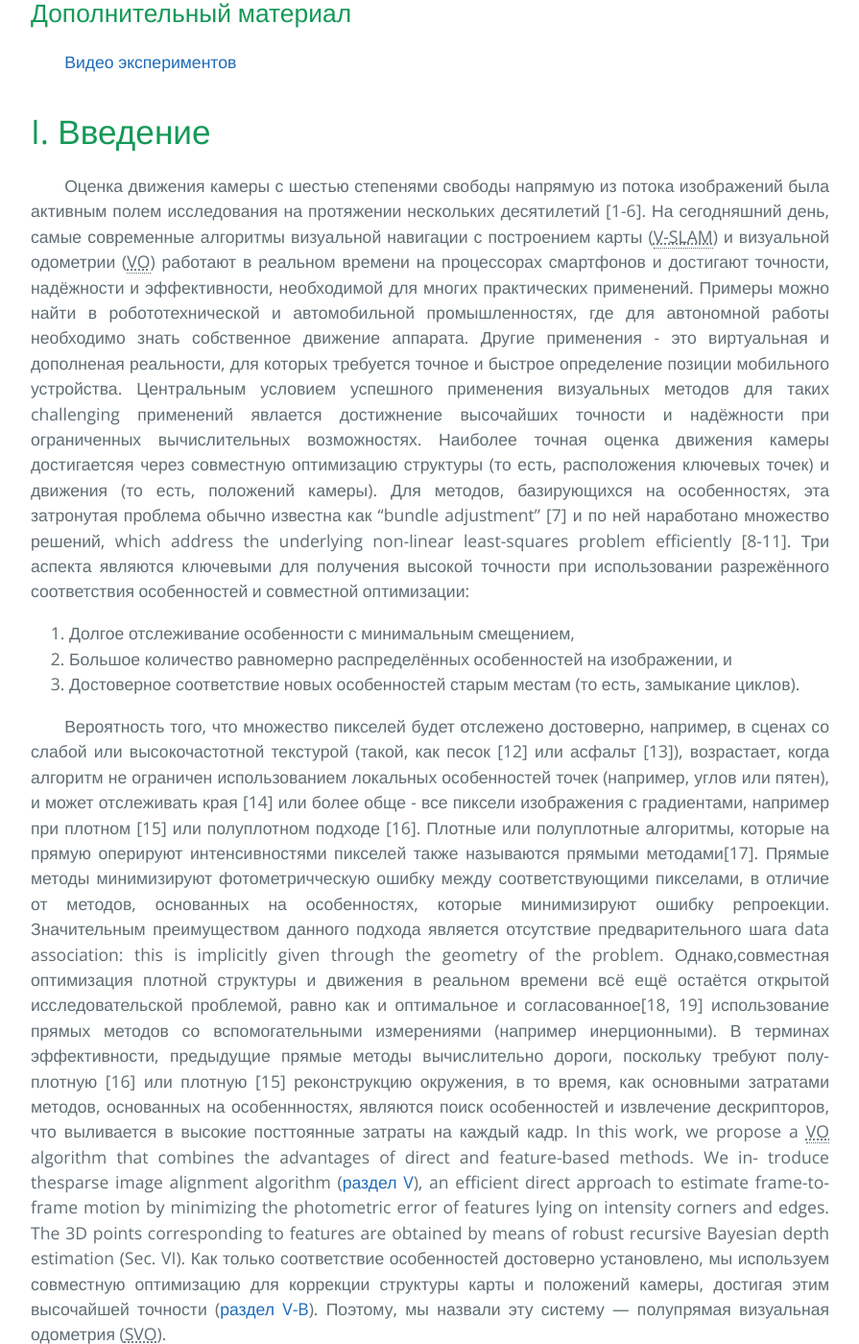
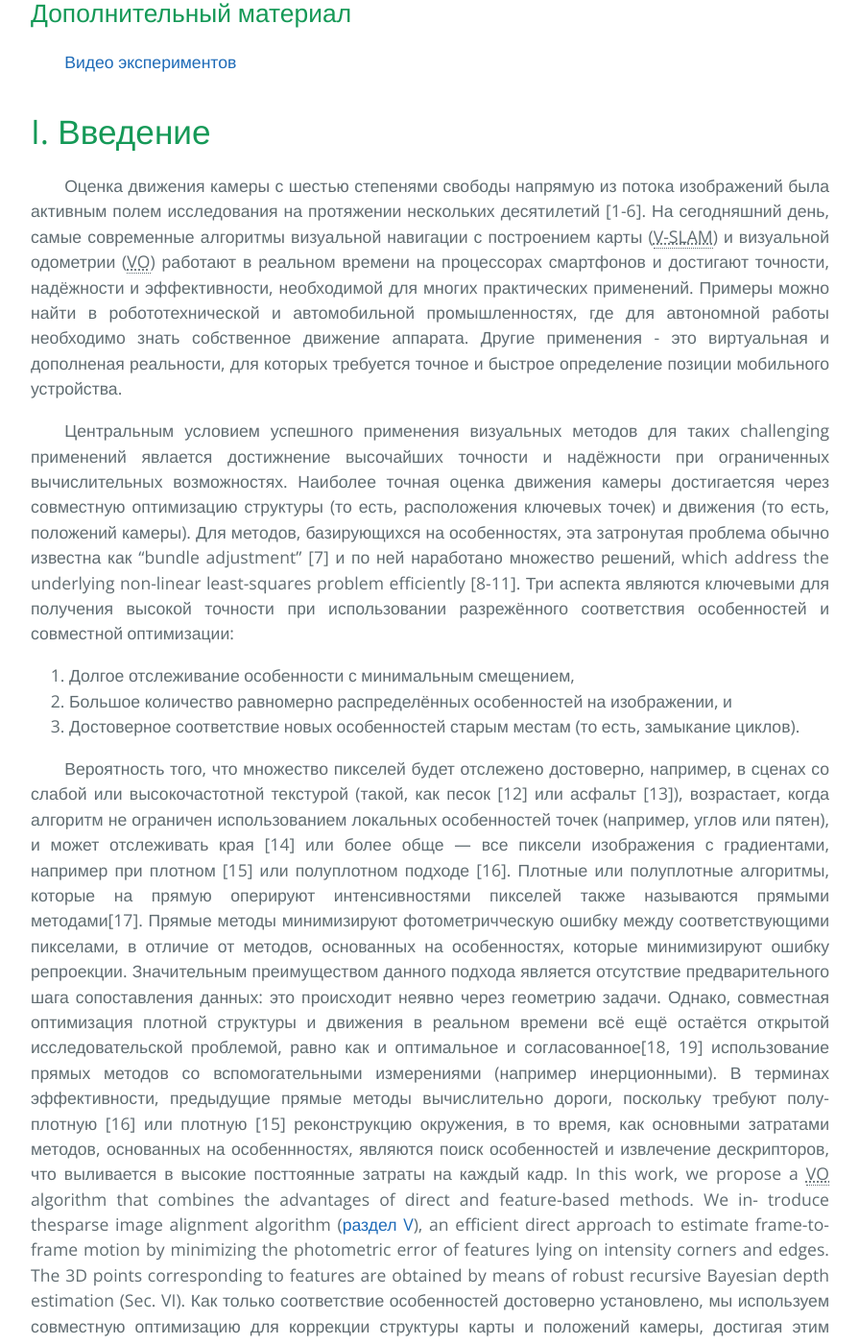
Before and after one commit to i-v-s/slam, a Jekyll site: the page built from svo2.md, in a window 1280 px wide and 1400 px high, scrolled down 1327 px. Shown: the whole window at 96% size, without its empty margins (192-1087 px from the left). Built offline with Jekyll 4.4.1, drawn with Linux system fonts in a browser that asks for light colours; our own code applies the rules of GitHub Pages for plain Markdown files; formulas are drawn with MathJax 3.

Commit message:
Updated svo2.md

```diff
--- a/svo2.md
+++ b/svo2.md
@@ -41,6 +41,7 @@ the UZH Forschungskredit, and the SNSF-ERC Starting Grant.
 Оценка движения камеры с шестью степенями свободы напрямую из потока изображений была активным полем исследования на протяжении нескольких десятилетий [1-6]. На сегодняшний день, самые современные алгоритмы
 визуальной навигации с построением карты (V-SLAM) и визуальной одометрии (VO) работают в реальном времени на процессорах смартфонов и достигают точности, надёжности и эффективности, необходимой для многих практических применений. Примеры можно найти в робототехнической и автомобильной промышленностях, где для автономной работы необходимо знать собственное движение аппарата. Другие применения - это виртуальная и дополненая
 реальности, для которых требуется точное и быстрое определение позиции мобильного устройства.
+
 Центральным условием успешного применения визуальных методов
 для таких challenging применений явлается достижнение
 высочайших точности и надёжности при ограниченных вычислительных возможностях.
@@ -58,7 +59,7 @@ efficiently [8-11]. Три аспекта являются ключевыми д
 в сценах со слабой или высокочастотной текстурой (такой, как песок
 [12] или асфальт [13]), возрастает, когда алгоритм не ограничен
 использованием локальных особенностей точек (например, углов или пятен),
-и может отслеживать края [14] или более обще - все пиксели изображения с
+и может отслеживать края [14] или более обще &mdash; все пиксели изображения с
 градиентами, например при плотном [15] или полуплотном
 подходе [16]. Плотные или полуплотные алгоритмы, которые на прямую оперируют
 интенсивностями пикселей также называются прямыми
@@ -66,8 +67,8 @@ efficiently [8-11]. Три аспекта являются ключевыми д
 между соответствующими пикселами, в отличие от методов, основанных на особенностях,
 которые минимизируют ошибку репроекции. Значительным
 преимуществом данного подхода является отсутствие предварительного шага
-data association: this is implicitly given through the geometry
-of the problem. Однако,совместная оптимизация плотной структуры
+сопоставления данных: это происходит неявно через геометрию
+задачи. Однако, совместная оптимизация плотной структуры
 и движения в реальном времени всё ещё остаётся открытой исследовательской проблемой,
 равно как и оптимальное и согласованное[18, 19] использование прямых методов
 со вспомогательными измерениями (например инерционными). В терминах
```
